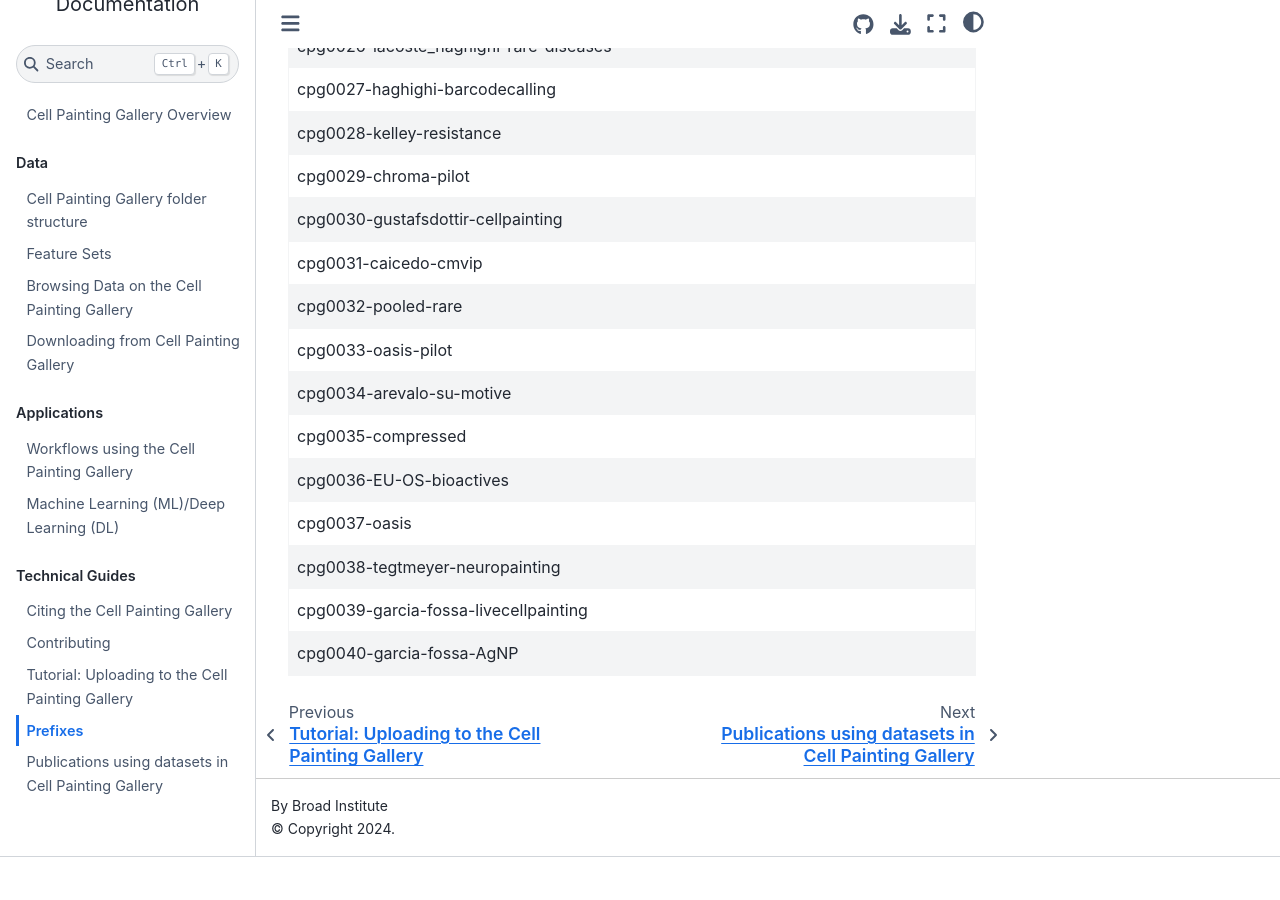
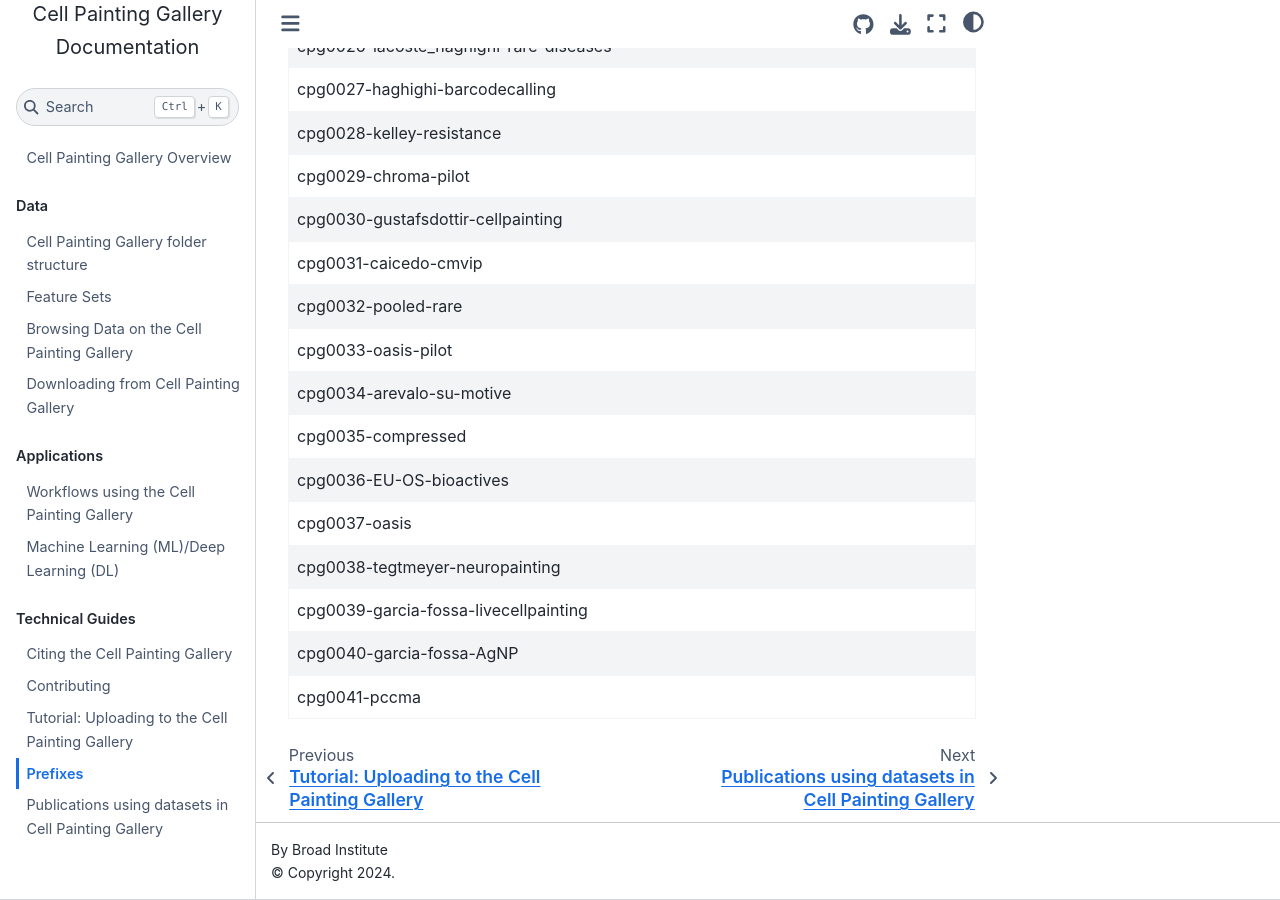
Before and after one commit to broadinstitute/cellpainting-gallery, a Jupyter Book: the page built from documentation/prefixes.md, in a window 1280 px wide and 900 px high, scrolled down 1381 px. Built offline with Jupyter Book 1.0.4 settings and Sphinx 7.4.7 and the Sphinx Book theme 1.1.4, drawn with Linux system fonts in a browser that asks for light colours; before the commit the page ends 2238 px from its top, so only the background shows below that.

Commit message:
add cpg0041-pccma

```diff
--- a/documentation/prefixes.md
+++ b/documentation/prefixes.md
@@ -46,3 +46,4 @@ Complete datasets will be fully described in the main repository [README](http:/
 | cpg0038-tegtmeyer-neuropainting          |
 | cpg0039-garcia-fossa-livecellpainting    |
 | cpg0040-garcia-fossa-AgNP                |
+| cpg0041-pccma                            |
```
